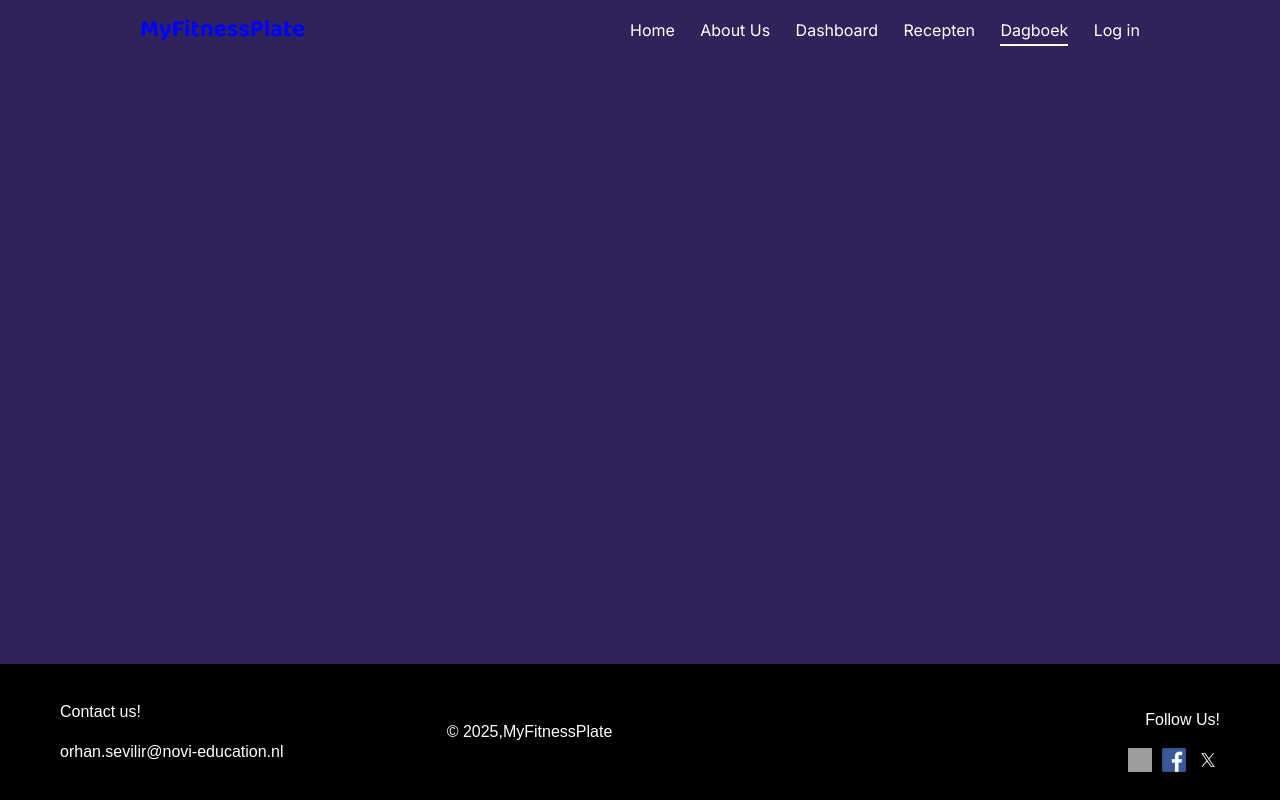
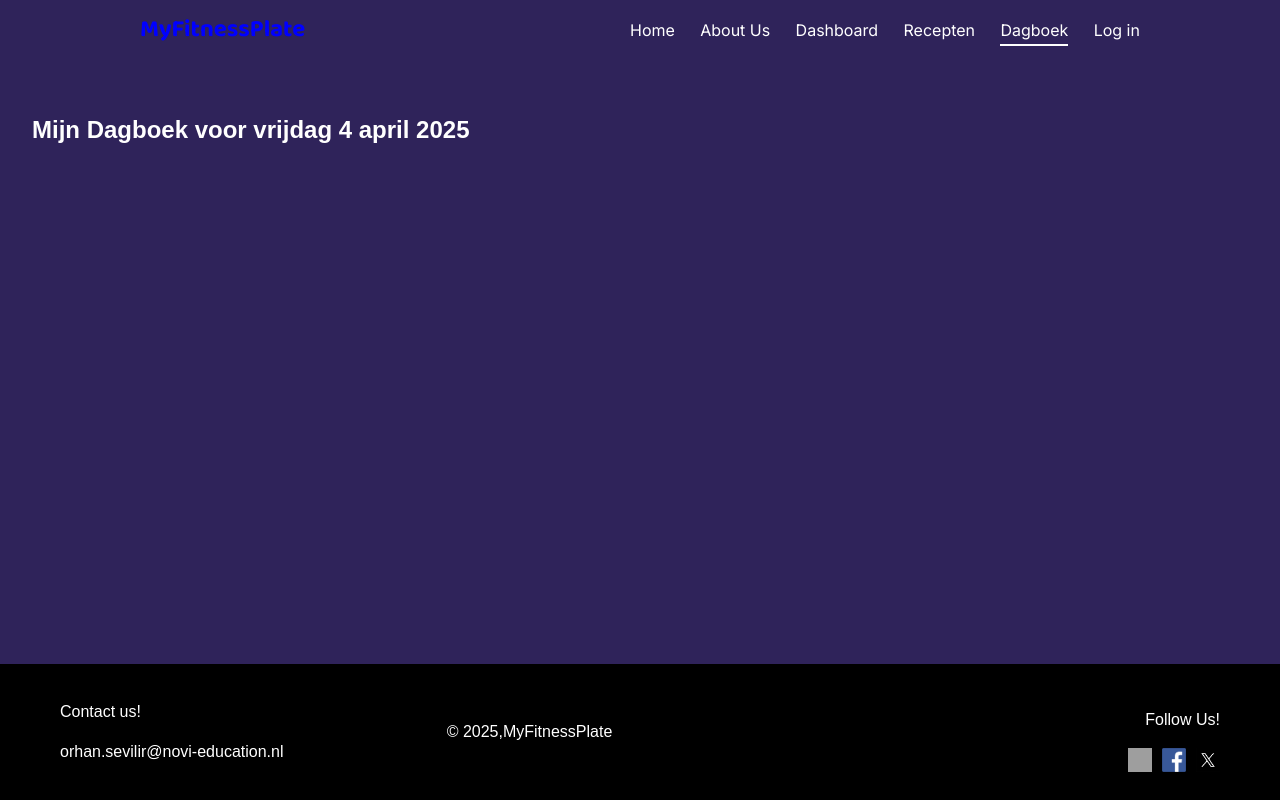
Before and after one commit to OrhanS05/MyFitnessPlate, a React (Vite) app: page /dagboek in a window 1280 px wide. Built offline with nearby package versions, Linux system fonts and the light colour scheme; grey boxes are pictures that could not be loaded; the HTML template or start-up script is replaced by a standard one.

Commit message:
add date helper and updated dagboek page

```diff
--- a/src/App.jsx
+++ b/src/App.jsx
@@ -11,6 +11,7 @@ import Recepten from "./pages/Recepten/Recepten";
 import ReceptDetails from "./pages/Recepten/ReceptenDetails";
 import Register from "./pages/Register/Register";
 import Profile from "./pages/Profile/Profile";
+import Dagboek from "./pages/Dagboek/Dagboek"
 
 function App() {
   return (
@@ -28,6 +29,7 @@ function App() {
               <Route path="/recepten/:id" element={<ReceptDetails />} />
               <Route path="/register" element={<Register />} />
               <Route path="/profile" element={<Profile />} />
+              <Route path="dagboek" element={<Dagboek />} />
             </Routes>
           </main>
           <Footer />
--- /dev/null
+++ b/src/helpers/dateHelper.js
@@ -0,0 +1,10 @@
+const getFormattedDate = () => {
+    return new Date().toLocaleDateString("nl-NL", {
+      weekday: "long",
+      day: "numeric",
+      month: "long",
+      year: "numeric",
+    });
+  };
+
+  export default getFormattedDate;
--- a/src/pages/Dagboek/Dagboek.css
+++ b/src/pages/Dagboek/Dagboek.css
@@ -0,0 +1,4 @@
+.dagboek-container {
+    padding: 2rem;
+    color: #fff;
+ }
--- a/src/pages/Dagboek/Dagboek.jsx
+++ b/src/pages/Dagboek/Dagboek.jsx
@@ -0,0 +1,15 @@
+import React from "react";
+import "./Dagboek.css";
+import getFormattedDate from "../../helpers/dateHelper";
+
+function Dagboek() {
+  const todayString = getFormattedDate();
+
+  return (
+    <div className="dagboek-container">
+      <h2>Mijn Dagboek voor {todayString}</h2>
+    </div>
+  );
+}
+
+export default Dagboek;
```
